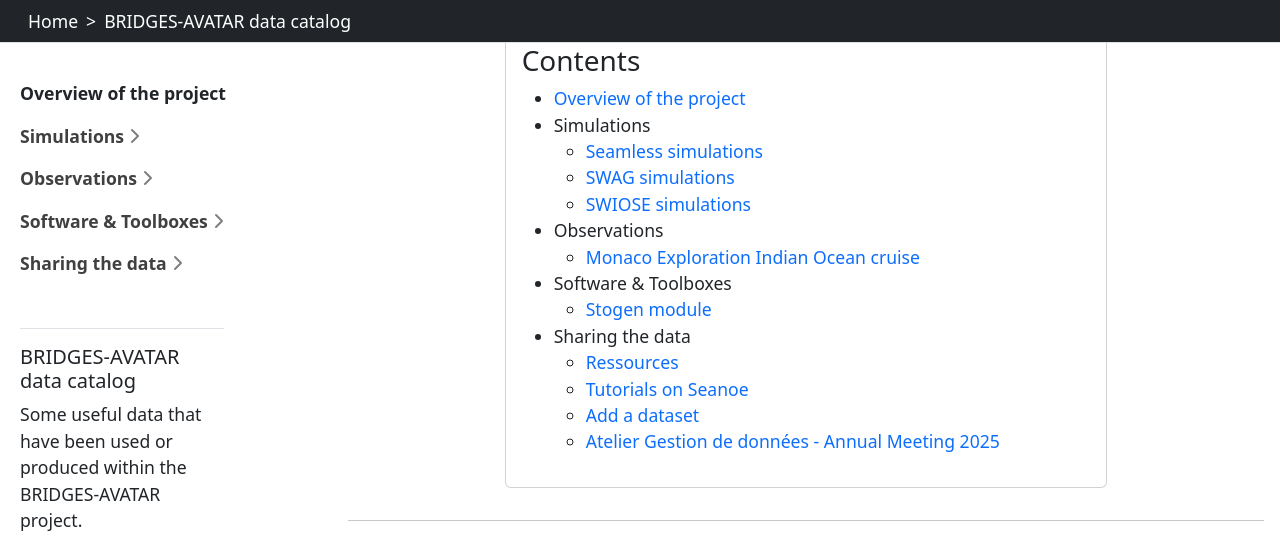
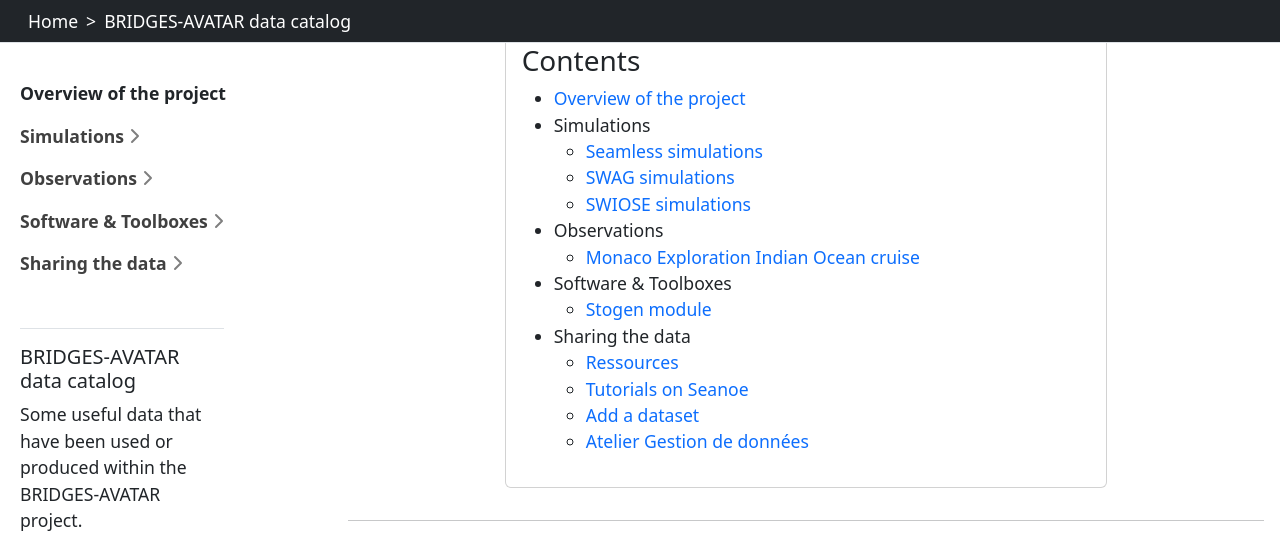
Before and after one commit to BRIDGES-AVATAR/pc3-catalog-webpage, a Jekyll site: the page built from index.md, in a window 1280 px wide and 900 px high, scrolled down 738 px, cut to the strip 0-545 px from the top of the window. Built offline with Jekyll 4.4.1, drawn with Linux system fonts in a browser that asks for light colours.

Commit message:
Update annual2025.md

```diff
--- a/content/tutorials/annual2025.md
+++ b/content/tutorials/annual2025.md
@@ -1,7 +1,7 @@
 ---
 section: Sharing the data
-nav_order: 12
-title: Atelier Gestion de données - Annual Meeting 2025
+nav_order: 13
+title: Atelier Gestion de données
 ---
 
 # Atelier Gestion de données - Annual Meeting 2025
```
